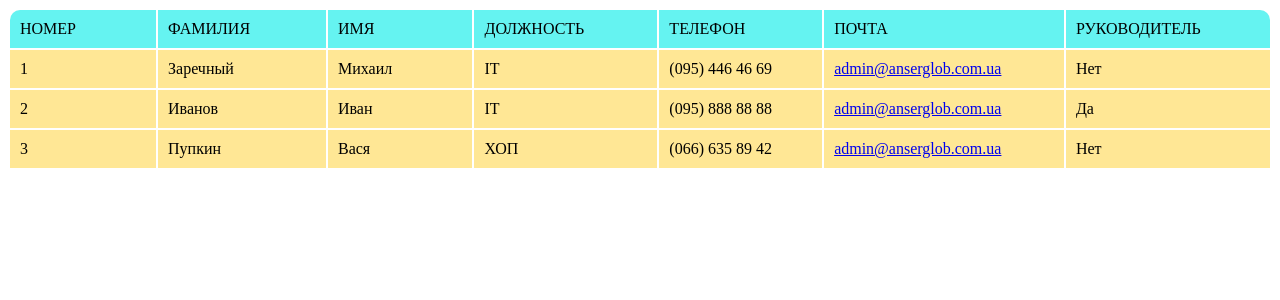
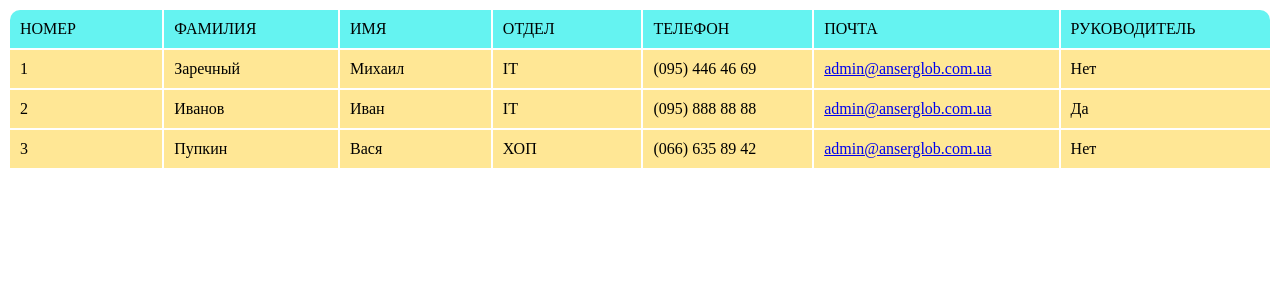
Before and after one commit to mjeedx/ticketserver, a Django app: page /contacts/ in a window 1280 px wide. Shown: the top 300 px of the page. Run offline with Django 3.2, Linux system fonts and the light colour scheme; data comes from the database, SQL or seed files in the repository.

```diff
--- a/contacts/templates/contact.html
+++ b/contacts/templates/contact.html
@@ -20,7 +20,7 @@
         <td>Номер</td>
 		<td>Фамилия</td>
         <td>Имя</td>
-		<td>Должность</td>
+		<td>Отдел</td>
 		<td>Телефон</td>
 		<td>Почта</td>
         <td>Руководитель</td>
```
